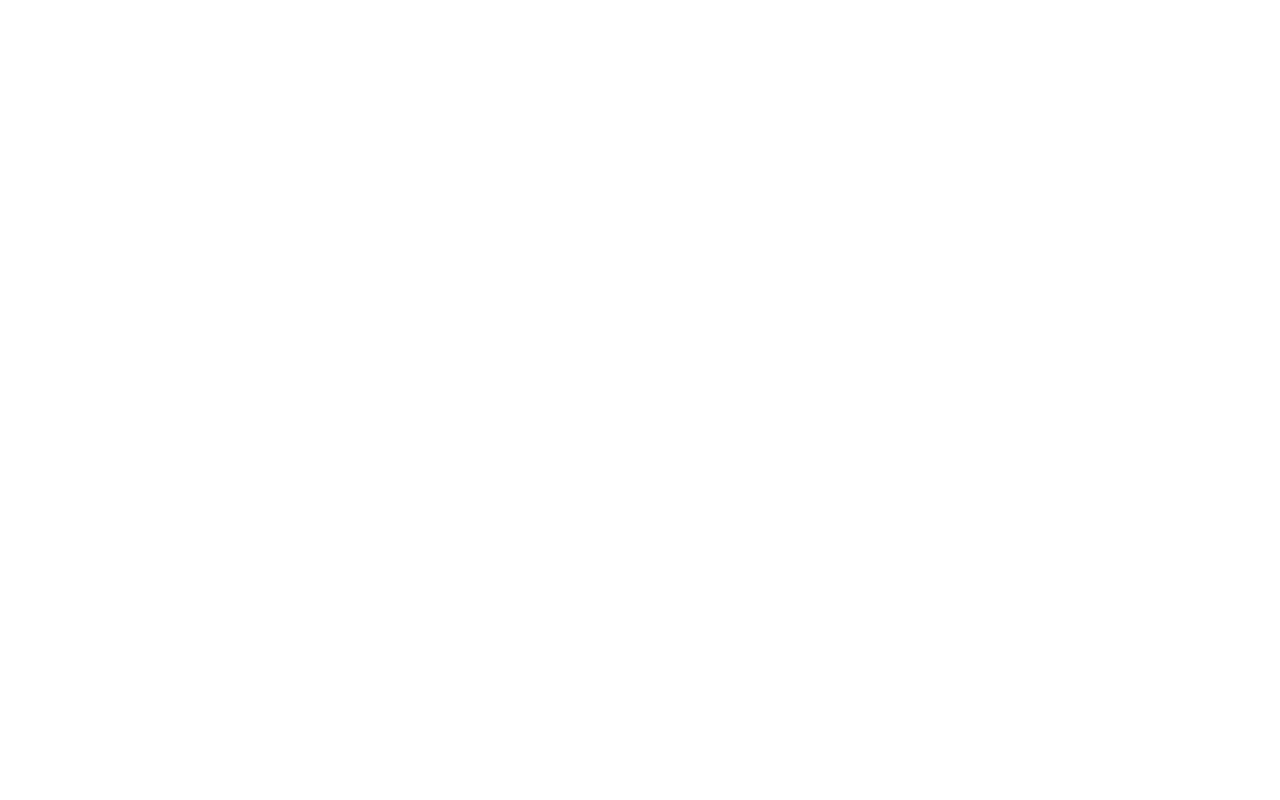
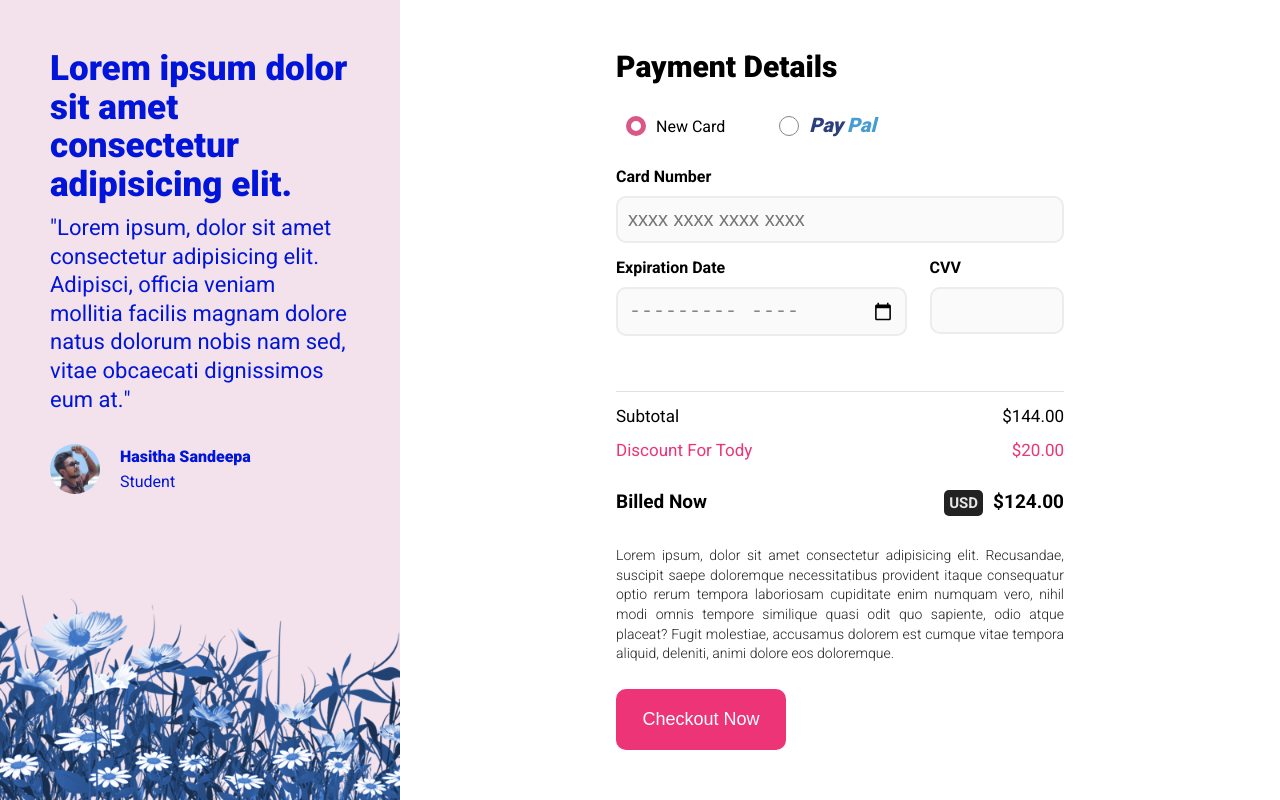
Before and after one commit to Dinujaya-Sandaruwan/A-payment-gateway-front-end-with-SCSS, a website: page index.html in a window 1280 px wide. Drawn offline with nearby package versions, Linux system fonts and the light colour scheme; files that its build step writes are made by us from their sources.

Commit message:
Finished

```diff
--- a/app/js/script.js
+++ b/app/js/script.js
@@ -1,2 +1,15 @@
 // Instantiating the global app object
 // var app = {};
+
+let bank_veri = document.getElementById('bank');
+let paypal_veri = document.getElementById('paypal');
+
+function bank(){
+    bank_veri.style.display = 'block';
+    paypal_veri.style.display = 'none';
+}
+
+function paypal(){
+    bank_veri.style.display = 'none';
+    paypal_veri.style.display = 'block';
+}
--- a/app/scss/global/_bolierplate.scss
+++ b/app/scss/global/_bolierplate.scss
@@ -15,4 +15,6 @@ body{
     margin: 0px;
     padding: 0px;
     font-weight: 300;
+
+    display: flex;
 }
--- a/app/scss/global/_colors.scss
+++ b/app/scss/global/_colors.scss
@@ -2,5 +2,18 @@
 
 :root{
 
-    //Some Content Here
+    --side-bg:#F3E2EC;
+    --side-blue:#0015D9;
+    --pink:#D95887;
+    --gray: rgb(134, 134, 134);
+    --dark-blue:#2B3E7E;
+    --light-blue:#489BD3;
+    --light-gray:rgb(230, 230, 230);
+    --dark-gray:rgb(34, 34, 34);
+    --true-pink:#ec3477;
+    --white:#fff;
+    --dark-pink:rgb(211, 0, 35);
+    --input-border:#ECECED;
+    --input-bg:#FAFAFB;
+    --hr:#E1E1E4;
 }
--- /dev/null
+++ b/app/scss/layout/_aside.scss
@@ -0,0 +1,68 @@
+@use '../util' as u;
+
+aside{
+    .text{
+        padding: u.rem(50);
+    }
+
+    .main{
+        overflow: hidden;
+        display: flex;
+        flex-direction: column;
+        justify-content: space-between;
+
+        height: 100vh;
+        width: clamp(400px, 27vw, 600px);
+        background-color: var(--side-bg);
+        font-family: u.$roboto;
+        color: var(--side-blue);
+
+        h1{
+            font-size: u.rem(35);
+            font-weight: u.$roboto_black;
+        }
+        p{
+            margin-top: u.rem(10);
+            line-height: 1.3;
+            font-family: u.$heebo;
+            font-weight: u.$heebo_regular;
+            font-size: u.rem(22);
+            margin-bottom: 30px;
+        }
+
+        .user{
+            display: flex;
+            align-items: center;
+            img{
+                width: 50px;
+                border-radius: 50%;
+            }
+            div{
+                margin-left: 20px;
+                .name{
+                    font-size: u.rem(16);
+                    margin-bottom: 7px;
+                }
+                .post{
+                    font-size: u.rem(16);
+                    font-weight: u.$roboto_regular;
+                }
+            }
+        }
+
+        .btm-art{
+            width: 200%;
+        }
+
+
+    }
+
+
+    @media only screen and (max-width: 850px){
+        .main{
+            display: none;
+        }
+    }
+
+
+}
--- /dev/null
+++ b/app/scss/layout/_getway.scss
@@ -0,0 +1,183 @@
+@use '../util/' as u;
+
+main{
+    // background-color: rgb(198, 255, 196);
+    width: 100vw;
+    height: 100vh;
+    overflow-y: scroll;
+
+    display: flex;
+    justify-content: center;
+    align-items: center;
+
+    font-family: u.$roboto;
+
+    .payment-details{
+
+        // outline: 5px solid green;
+        width: clamp(200px, 35vw, 700px);
+        h1{
+            font-size: u.rem(30);
+            font-weight: u.$roboto_black;
+            margin-bottom: 30px;
+            margin-top: 30px;
+        }
+
+        .methord{
+            input[type="radio"]{
+                display: none;
+            }
+            input[type="radio"]:checked + label::before {
+                    border: 5px solid var(--pink);
+            }
+
+            label {
+                position: relative;
+                margin: 0px 40px 0px 40px;
+                font-weight: u.$roboto_regular;
+
+                .dark-blue, .light-blue{
+                    color: var(--dark-blue);
+                    font-weight: u.$roboto_black;
+                    font-size: u.rem(20);
+                    font-style: italic;
+                }
+                .light-blue{
+                    color: var(--light-blue);
+                }
+            }
+
+            label::before{
+                content: '';
+                width: 20px;
+                height: 20px;
+                border: 1px solid var(--gray);
+                border-radius: 50%;
+                position: absolute;
+                top: -1px;
+                left: -30px;
+            }
+
+
+        }
+    }
+
+    .card-details{
+        margin-top: 30px;
+
+        input{
+            padding: u.rem(10);
+            border-radius: 10px;
+            border: 2px solid var(--input-border);
+            background-color: var(--input-bg);
+            color: var(--gray);
+            font-size: u.rem(20);
+            margin-bottom: 15px;
+            width: 100%;
+        }
+        input:focus {
+            outline: none !important;
+            border: 2px solid var(--input-border);
+            box-shadow: 0 0 10px var(--side-bg);
+          }
+
+        label{
+            font-weight: u.$roboto_bold;
+            margin-bottom: 10px;
+        }
+        .card-no, .exp-date, .cvv{
+            display: flex;
+            flex-direction: column;
+        }
+        .card-other{
+            // margin: 15px 0px 15px 0px;
+            display: flex;
+            justify-content: space-between;
+        }
+
+        .exp-date{
+            width: 65%;
+        }
+        .cvv{
+            width: 30%;
+        }
+    }
+
+    .line{
+        height: 1px;
+        background-color: var(--hr);
+        margin-top: 40px;
+        border: none;
+    }
+
+    .payment-info{
+        .payment-numbers{
+            div{
+                display: flex;
+                justify-content: space-between;
+                align-items: center;
+                margin: 15px 0px 15px 0px;
+
+                h1{
+                    font-size: u.rem(17);
+                    margin: 0;
+                    font-weight: u.$roboto_regular;
+                }
+
+                .billed-now{
+                    font-weight: u.$roboto_bold;
+                    font-size: u.rem(19);
+                }
+
+                h2{
+                    background-color: var(--dark-gray);
+                    font-size: u.rem(15);
+                    padding: 5px;
+                    border-radius: 5px;
+                    color: var(--light-gray);
+                    margin-right: 10px;
+                }
+
+                .discount{
+                    color: var(--true-pink);
+                }
+            }
+        }
+    }
+
+    .details{
+        p{
+            font-size: u.rem(14);
+            color: var(--dark-gray);
+            text-align: justify;
+            line-height: 1.4;
+        }
+    }
+
+    .submit{
+        color: var(--white);
+        background-color: var(--true-pink);
+        padding: 20px;
+        width: clamp(170px, 35%, 45% );
+        border: none;
+        border-radius: 10px;
+        font-size: u.rem(18);
+        margin-top: 25px;
+        margin-bottom: 30px;
+        cursor: pointer;
+        transition-duration: 0.5s;
+    }
+
+    .submit:hover{
+        background-color: var(--dark-pink);
+    }
+
+
+    @media only screen and (max-width: 850px){
+        .payment-details{
+
+            width: 85%;
+            margin: auto;
+        }
+    }
+}
--- a/app/scss/layout/_index.scss
+++ b/app/scss/layout/_index.scss
@@ -0,0 +1,2 @@
+@forward 'aside';
+@forward 'getway';
--- a/app/scss/util/_fonts.scss
+++ b/app/scss/util/_fonts.scss
@@ -0,0 +1,13 @@
+@import url('https://fonts.googleapis.com/css2?family=Roboto:wght@100;300;400;700;900&display=swap');
+@import url('https://fonts.googleapis.com/css2?family=Heebo:wght@300;400&display=swap');
+
+$roboto: 'Roboto', sans-serif ;
+$roboto_thin: 100;
+$roboto_light: 300;
+$roboto_regular: 400;
+$roboto_bold: 700;
+$roboto_black: 900;
+
+$heebo: 'Heebo', sans-serif;
+$heebo_regular: 400;
+$heebo_light: 300;
--- a/index.html
+++ b/index.html
@@ -8,6 +8,105 @@
     <link rel="stylesheet" href="dist/style.css">
 </head>
 <body>
+
+    <aside>
+        <div class="main">
+            <div class="text">
+                <h1 class="name">Lorem ipsum dolor sit amet consectetur adipisicing elit.</h1>
+                <p class="tagline">"Lorem ipsum, dolor sit amet consectetur adipisicing elit. Adipisci, officia veniam mollitia facilis magnam dolore natus dolorum nobis nam sed, vitae obcaecati dignissimos eum at."</p>
+                <div class="user">
+                    <img src="img/me.jpg" alt="">
+                    <div>
+                        <h1 class="name">Hasitha Sandeepa</h1>
+                        <h3 class="post">Student</h3>
+                    </div>
+                </div>
+            </div>
+
+
+        <img src="img/flowers-min.png" alt="" class="btm-art">
+
+        </div>
+
+    </aside>
+
+    <main>
+        <div class="main">
+            <div class="payment-details">
+                <h1>Payment Details</h1>
+
+                <div class="methord">
+                    <input checked="checked" type="radio" name="paypal" id="new-card" checked>
+                    <label for="new-card" class="new-card" onclick="bank()">New Card</label>
+                    <input type="radio" name="paypal" id="plypal">
+                    <label for="plypal" class="paypal" onclick="paypal()">
+                        <span class="dark-blue">Pay</span>
+                        <span class="light-blue">Pal</span>
+                    </label>
+                </div>
+
+                <!-- Bank Card Details -->
+                <div class="card-details" id="bank">
+                    <div class="card-no">
+                        <label for="card-no">Card Number</label>
+                        <input id="ccn" type="number" maxlength="19" placeholder="xxxx xxxx xxxx xxxx">
+                    </div>
+                    <div class="card-other">
+                        <div class="exp-date">
+                            <label for="card-no">Expiration Date</label>
+                            <input type="month">
+                        </div>
+                        <div class="cvv">
+                            <label for="card-no">CVV</label>
+                            <input type="number" maxlength="3" required>
+                        </div>
+                    </div>
+                </div>
+
+                <!-- Paypal Details -->
+                <div class="card-details" style="display:none;" id="paypal">
+                    <div class="card-no">
+                        <label for="card-no">Email Address</label>
+                        <input type="email" placeholder="example@email.com">
+                    </div>
+                    <div class="card-no">
+                        <label for="card-no">Password</label>
+                        <input type="password">
+                    </div>
+                </div>
+                <hr class="line">
+
+                <div class="payment-info">
+                    <div class="payment-numbers">
+                        <div>
+                            <h1>Subtotal</h1>
+                            <h1>$144.00</h1>
+                        </div>
+                        <div>
+                            <h1 class="discount">Discount For Tody</h1>
+                            <h1 class="discount">$20.00</h1>
+                        </div>
+                        <div >
+                            <h1 class="billed-now">Billed Now</h1>
+                            <div>
+                                <h2>USD</h2>
+                                <h1 class="billed-now">$124.00</h1>
+                            </div>
+                        </div>
+                    </div>
+                </div>
+
+                <div class="details">
+                    <p>Lorem ipsum, dolor sit amet consectetur adipisicing elit. Recusandae, suscipit saepe doloremque necessitatibus provident itaque consequatur optio rerum tempora laboriosam cupiditate enim numquam vero, nihil modi omnis tempore similique quasi odit quo sapiente, odio atque placeat? Fugit molestiae, accusamus dolorem est cumque vitae tempora aliquid, deleniti, animi dolore eos doloremque.</p>
+                </div>
+
+                <button class="submit" >Checkout Now</button>
+            </div>
+
+
+        </div>
+    </main>
+
     <script src="dist/all.js"></script>
 </body>
 </html>
```
Also changed, not shown: README.md, design.png (added), dist/all.js (added), dist/style.css (added), img/flowers-min - Copy.png (added), img/flowers-min.png (added), img/me.jpg (added), 3 other files.
